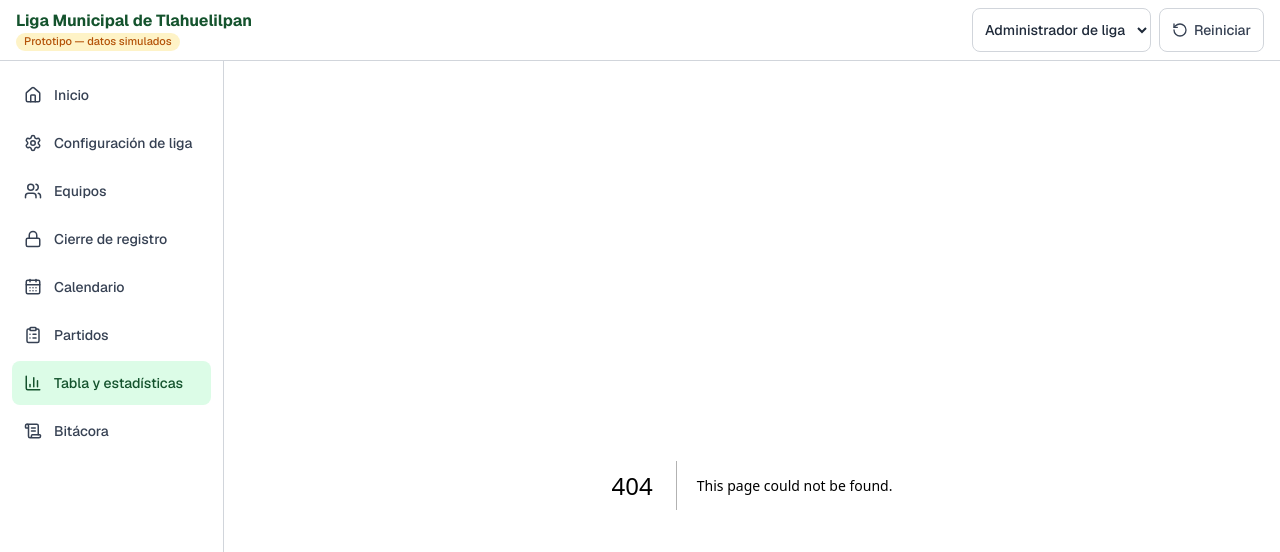
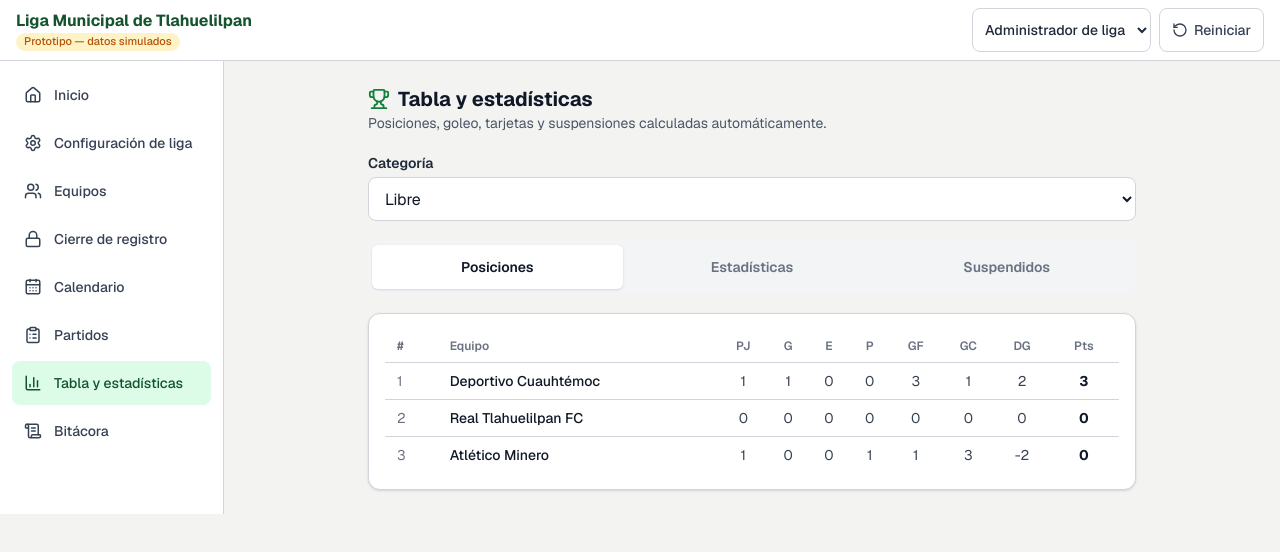
Before and after one commit to abdideev/liga-simulator, a Next.js app: page /estadisticas in a window 1280 px wide. Before the commit this address had no page. Shown: the top 552 px of the page. Built offline with nearby package versions, Linux system fonts and the light colour scheme.

Commit message:
feat(estadisticas): agregar tabla de posiciones, goleo, tarjetas y suspendidos

```diff
--- /dev/null
+++ b/src/app/estadisticas/page.tsx
@@ -0,0 +1,216 @@
+"use client";
+
+import { useState } from "react";
+import { BarChart3, ShieldAlert, Trophy } from "lucide-react";
+
+import { useSimulador } from "@/context/SimuladorContext";
+import Campo, { claseCampo } from "@/components/ui/Campo";
+import Tarjeta from "@/components/ui/Tarjeta";
+import EstadoVacio from "@/components/ui/EstadoVacio";
+import { calcularEstadisticasJugadores, calcularTabla } from "@/lib/rules";
+
+type Pestana = "posiciones" | "estadisticas" | "suspendidos";
+
+export default function EstadisticasPage() {
+  const { estado } = useSimulador();
+  const { categorias, equipos, jugadores, partidos } = estado;
+  const [categoriaId, setCategoriaId] = useState(categorias[0]?.id ?? "");
+  const [pestana, setPestana] = useState<Pestana>("posiciones");
+
+  const equiposCategoria = equipos.filter((e) => e.categoriaId === categoriaId);
+  const jugadoresCategoria = jugadores.filter((j) =>
+    equiposCategoria.some((e) => e.id === j.equipoId)
+  );
+  const nombreEquipo = (id: string) => equipos.find((e) => e.id === id)?.nombre ?? "Equipo";
+
+  const tabla = calcularTabla(
+    equiposCategoria.map((e) => e.id),
+    partidos,
+    categoriaId
+  );
+  const estadisticas = calcularEstadisticasJugadores(jugadoresCategoria, partidos, equipos)
+    .filter((e) => e.goles > 0 || e.tarjetasAmarillas > 0 || e.tarjetasRojas > 0 || e.partidosJugados > 0)
+    .sort((a, b) => b.goles - a.goles || b.tarjetasAmarillas - a.tarjetasAmarillas);
+  const suspendidos = calcularEstadisticasJugadores(jugadoresCategoria, partidos, equipos).filter(
+    (e) => e.suspendido
+  );
+
+  const PESTANAS: { id: Pestana; etiqueta: string }[] = [
+    { id: "posiciones", etiqueta: "Posiciones" },
+    { id: "estadisticas", etiqueta: "Estadísticas" },
+    { id: "suspendidos", etiqueta: "Suspendidos" },
+  ];
+
+  return (
+    <div className="mx-auto max-w-3xl space-y-5">
+      <div>
+        <h1 className="flex items-center gap-2 text-xl font-bold text-gray-900">
+          <Trophy className="text-(--color-primary)" size={22} />
+          Tabla y estadísticas
+        </h1>
+        <p className="text-sm text-gray-600">
+          Posiciones, goleo, tarjetas y suspensiones calculadas automáticamente.
+        </p>
+      </div>
+
+      {categorias.length === 0 ? (
+        <EstadoVacio
+          icono={BarChart3}
+          titulo="No hay categorías configuradas"
+          descripcion="Crea una categoría y registra equipos para ver estadísticas."
+        />
+      ) : (
+        <>
+          <Campo etiqueta="Categoría">
+            <select
+              className={claseCampo}
+              value={categoriaId}
+              onChange={(e) => setCategoriaId(e.target.value)}
+            >
+              {categorias.map((c) => (
+                <option key={c.id} value={c.id}>
+                  {c.nombre}
+                </option>
+              ))}
+            </select>
+          </Campo>
+
+          <div className="flex gap-1 rounded-lg bg-gray-100 p-1">
+            {PESTANAS.map((p) => (
+              <button
+                key={p.id}
+                onClick={() => setPestana(p.id)}
+                className={`min-h-9 flex-1 rounded-md text-sm font-semibold transition-colors ${
+                  pestana === p.id
+                    ? "bg-white text-gray-900 shadow-sm"
+                    : "text-gray-500 hover:text-gray-700"
+                }`}
+              >
+                {p.etiqueta}
+              </button>
+            ))}
+          </div>
+
+          {pestana === "posiciones" &&
+            (tabla.length === 0 ? (
+              <EstadoVacio
+                icono={Trophy}
+                titulo="Sin partidos finalizados"
+                descripcion="La tabla se llenará automáticamente cuando se cierren actas de partidos de esta categoría."
+              />
+            ) : (
+              <Tarjeta className="overflow-x-auto p-0">
+                <table className="w-full min-w-[480px] text-sm">
+                  <thead>
+                    <tr className="border-b border-(--color-border) text-left text-xs text-gray-500">
+                      <th className="px-3 py-2 font-semibold">#</th>
+                      <th className="px-3 py-2 font-semibold">Equipo</th>
+                      <th className="px-2 py-2 text-center font-semibold">PJ</th>
+                      <th className="px-2 py-2 text-center font-semibold">G</th>
+                      <th className="px-2 py-2 text-center font-semibold">E</th>
+                      <th className="px-2 py-2 text-center font-semibold">P</th>
+                      <th className="px-2 py-2 text-center font-semibold">GF</th>
+                      <th className="px-2 py-2 text-center font-semibold">GC</th>
+                      <th className="px-2 py-2 text-center font-semibold">DG</th>
+                      <th className="px-3 py-2 text-center font-semibold">Pts</th>
+                    </tr>
+                  </thead>
+                  <tbody>
+                    {tabla.map((fila, i) => (
+                      <tr key={fila.equipoId} className="border-b border-(--color-border) last:border-0">
+                        <td className="px-3 py-2 text-gray-500">{i + 1}</td>
+                        <td className="px-3 py-2 font-medium text-gray-900">
+                          {nombreEquipo(fila.equipoId)}
+                        </td>
+                        <td className="px-2 py-2 text-center text-gray-700">{fila.partidosJugados}</td>
+                        <td className="px-2 py-2 text-center text-gray-700">{fila.ganados}</td>
+                        <td className="px-2 py-2 text-center text-gray-700">{fila.empatados}</td>
+                        <td className="px-2 py-2 text-center text-gray-700">{fila.perdidos}</td>
+                        <td className="px-2 py-2 text-center text-gray-700">{fila.golesFavor}</td>
+                        <td className="px-2 py-2 text-center text-gray-700">{fila.golesContra}</td>
+                        <td className="px-2 py-2 text-center text-gray-700">{fila.diferenciaGoles}</td>
+                        <td className="px-3 py-2 text-center font-bold text-gray-900">{fila.puntos}</td>
+                      </tr>
+                    ))}
+                  </tbody>
+                </table>
+              </Tarjeta>
+            ))}
+
+          {pestana === "estadisticas" &&
+            (estadisticas.length === 0 ? (
+              <EstadoVacio
+                icono={BarChart3}
+                titulo="Sin estadísticas todavía"
+                descripcion="Los goles y tarjetas aparecerán aquí cuando se capturen eventos en los partidos."
+              />
+            ) : (
+              <div className="space-y-2">
+                {estadisticas.map((e) => {
+                  const jugador = jugadoresCategoria.find((j) => j.id === e.jugadorId)!;
+                  return (
+                    <Tarjeta key={e.jugadorId} className="flex items-center justify-between gap-3">
+                      <div className="min-w-0">
+                        <p className="truncate font-medium text-gray-900">
+                          {jugador.nombreCompleto}
+                        </p>
+                        <p className="text-xs text-gray-500">
+                          {nombreEquipo(jugador.equipoId)} · {e.partidosJugados} PJ
+                        </p>
+                      </div>
+                      <div className="flex shrink-0 gap-3 text-center text-sm">
+                        <div>
+                          <p className="font-bold text-gray-900">{e.goles}</p>
+                          <p className="text-[10px] text-gray-500">Goles</p>
+                        </div>
+                        <div>
+                          <p className="font-bold text-amber-500">{e.tarjetasAmarillas}</p>
+                          <p className="text-[10px] text-gray-500">Amar.</p>
+                        </div>
+                        <div>
+                          <p className="font-bold text-(--color-danger)">{e.tarjetasRojas}</p>
+                          <p className="text-[10px] text-gray-500">Rojas</p>
+                        </div>
+                      </div>
+                    </Tarjeta>
+                  );
+                })}
+              </div>
+            ))}
+
+          {pestana === "suspendidos" &&
+            (suspendidos.length === 0 ? (
+              <EstadoVacio
+                icono={ShieldAlert}
+                titulo="No hay jugadores suspendidos"
+                descripcion="Cuando un jugador acumule 5 tarjetas amarillas o reciba una tarjeta roja, aparecerá aquí con el motivo de su suspensión."
+              />
+            ) : (
+              <div className="space-y-2">
+                {suspendidos.map((e) => {
+                  const jugador = jugadoresCategoria.find((j) => j.id === e.jugadorId)!;
+                  return (
+                    <Tarjeta
+                      key={e.jugadorId}
+                      className="flex items-center gap-3 border-(--color-danger)"
+                    >
+                      <ShieldAlert size={20} className="shrink-0 text-(--color-danger)" />
+                      <div className="min-w-0">
+                        <p className="truncate font-medium text-gray-900">
+                          {jugador.nombreCompleto}
+                        </p>
+                        <p className="text-xs text-gray-500">{nombreEquipo(jugador.equipoId)}</p>
+                        <p className="text-xs font-medium text-(--color-danger)">
+                          {e.motivoSuspension}
+                        </p>
+                      </div>
+                    </Tarjeta>
+                  );
+                })}
+              </div>
+            ))}
+        </>
+      )}
+    </div>
+  );
+}
```
